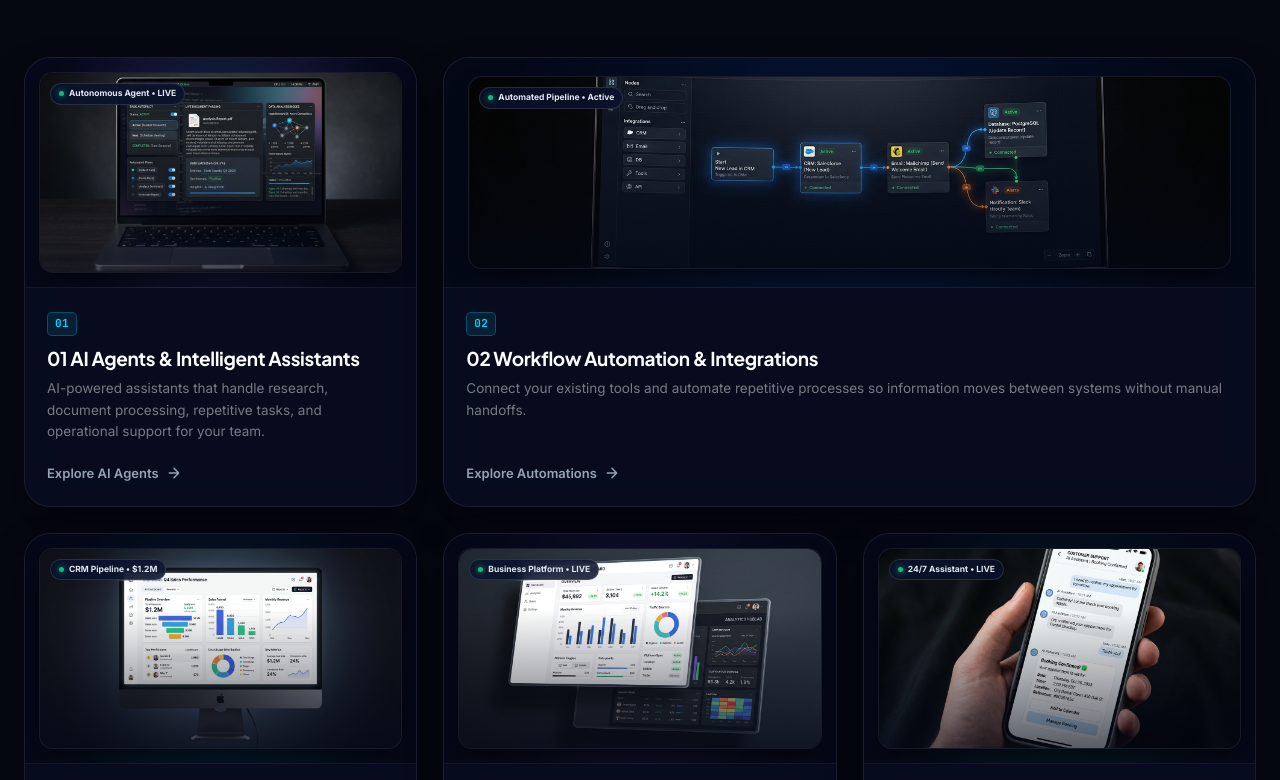
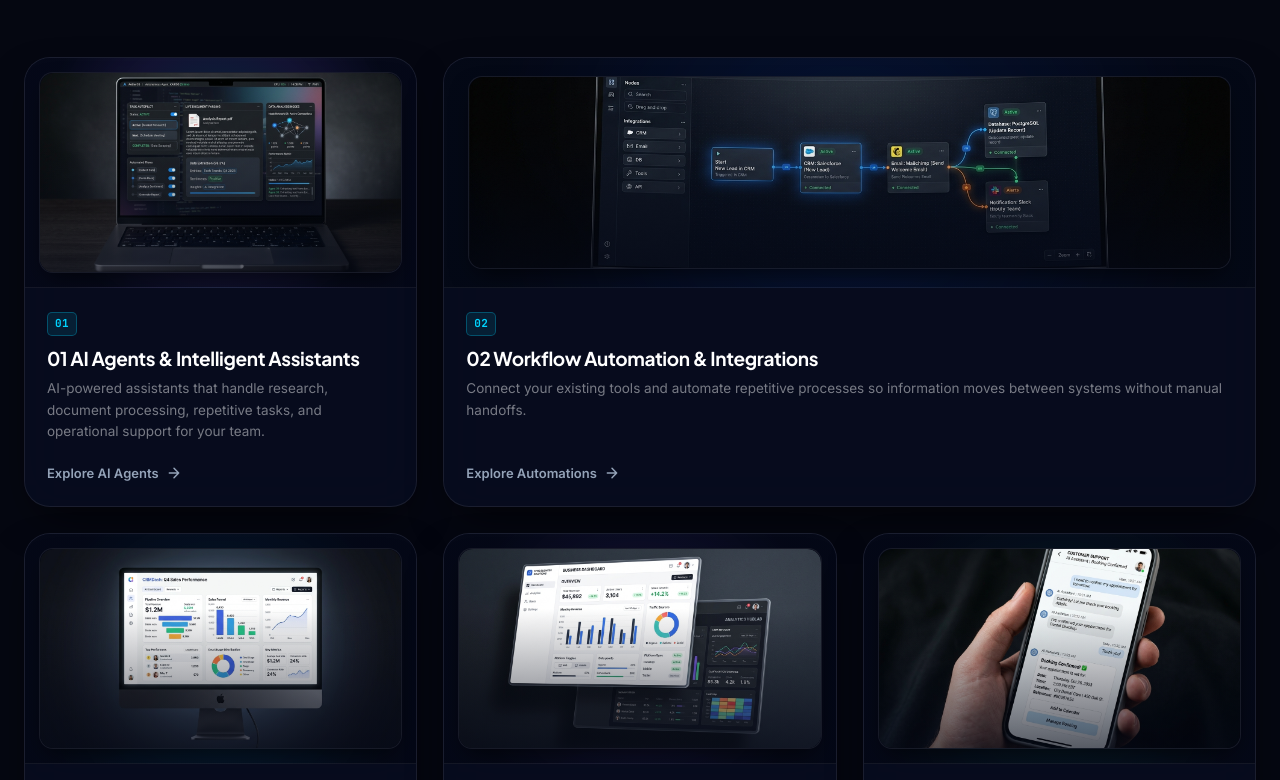
Before and after one commit to ahsan1011664/clienttar-ai, a website built with Vite: page index.html in a window 1280 px wide. Shown: the part 813-1593 px from the top of the page. Built offline with nearby package versions, Linux system fonts and the light colour scheme; animation ran at ten frames a second.

Commit message:
clean: remove badge text overlays from all service cards

```diff
--- a/index.html
+++ b/index.html
@@ -270,10 +270,6 @@
               <div class="bento-visual-img-wrap">
                 <img src="/images/service-agent-orb.jpg" alt="AI Agents and Intelligent Assistants" class="bento-visual-img" loading="lazy" />
                 <div class="bento-img-overlay"></div>
-                <div class="bento-img-badge">
-                  <span class="bento-img-badge-dot"></span>
-                  <span>Autonomous Agent • LIVE</span>
-                </div>
               </div>
             </div>
             <div class="bento-card-content">
@@ -293,10 +289,6 @@
               <div class="bento-visual-img-wrap">
                 <img src="/images/service-workflow-automation.jpg" alt="Workflow Automation and Integrations Diagram" class="bento-visual-img" loading="lazy" />
                 <div class="bento-img-overlay"></div>
-                <div class="bento-img-badge">
-                  <span class="bento-img-badge-dot"></span>
-                  <span>Automated Pipeline • Active</span>
-                </div>
               </div>
             </div>
             <div class="bento-card-content">
@@ -318,10 +310,6 @@
               <div class="bento-visual-img-wrap">
                 <img src="/images/service-crm-monitor.jpg" alt="CRM and Sales Systems Pipeline Display" class="bento-visual-img" loading="lazy" />
                 <div class="bento-img-overlay"></div>
-                <div class="bento-img-badge">
-                  <span class="bento-img-badge-dot"></span>
-                  <span>CRM Pipeline • $1.2M</span>
-                </div>
               </div>
             </div>
             <div class="bento-card-content">
@@ -341,10 +329,6 @@
               <div class="bento-visual-img-wrap">
                 <img src="/images/service-custom-software.jpg" alt="Custom Business Software Platform Workstation" class="bento-visual-img" loading="lazy" />
                 <div class="bento-img-overlay"></div>
-                <div class="bento-img-badge">
-                  <span class="bento-img-badge-dot"></span>
-                  <span>Business Platform • LIVE</span>
-                </div>
               </div>
             </div>
             <div class="bento-card-content">
@@ -364,10 +348,6 @@
               <div class="bento-visual-img-wrap">
                 <img src="/images/service-chatbot-mobile.jpg" alt="AI Chatbots and Customer Assistants Smartphone" class="bento-visual-img" loading="lazy" />
                 <div class="bento-img-overlay"></div>
-                <div class="bento-img-badge">
-                  <span class="bento-img-badge-dot"></span>
-                  <span>24/7 Assistant • LIVE</span>
-                </div>
               </div>
             </div>
             <div class="bento-card-content">
```
